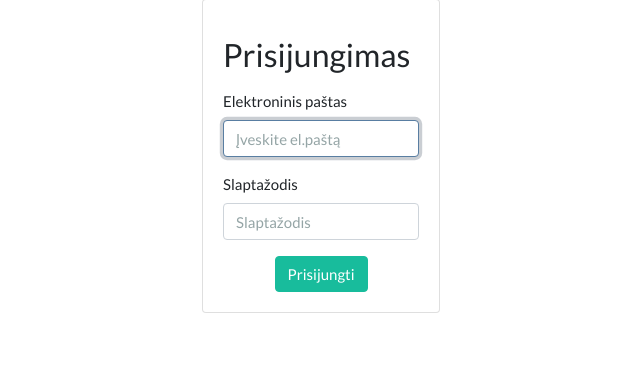
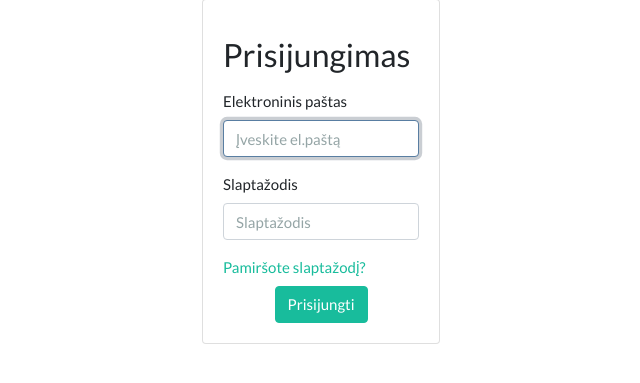
Before and after one commit to Mentel/Semestro-projektas, a Symfony app: template templates/security/login.html.twig in a window 1280 px wide. Shown: the part 96-479 px from the top of the page, without its empty margins (319-959 px from the left). Run offline with Twig, Linux system fonts and the light colour scheme; the template is opened without the code that fills it, so the values that code supplies are empty; some libraries are stand-ins or nearby versions.

Commit message:
Updated login ti have a link to password reset

```diff
--- a/templates/security/login.html.twig
+++ b/templates/security/login.html.twig
@@ -23,9 +23,11 @@
                         <input type="password" name="password" id="inputPassword" class="form-control" placeholder="Slaptažodis" required>
                     </div>
 
+                    <a class="" href="{{ url('app_reset_send') }}">Pamiršote slaptažodį?</a>
+
                     <input type="hidden" name="_csrf_token"
                            value="{{ csrf_token('authenticate') }}">
-                    <div class="row justify-content-center">
+                    <div class="row justify-content-center mt-2">
                         <button type="submit" class="btn btn-success">Prisijungti</button>
                     </div>
                 </form>
```
